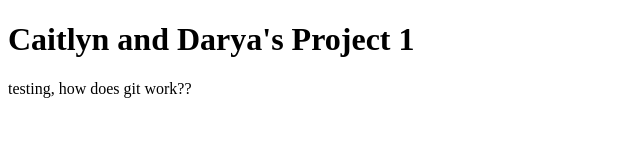
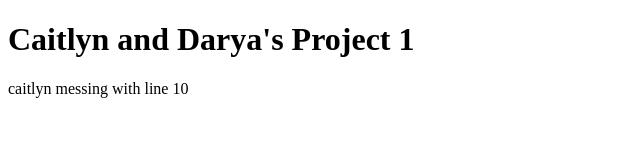
Before and after one commit to cashimi/cait-darya, a plain HTML site: page index.html in a window 1280 px wide. Shown: the full height of the page, 0-640 px from the left. Drawn offline with Linux system fonts and the light colour scheme.

Commit message:
Update index.html

```diff
--- a/index.html
+++ b/index.html
@@ -7,6 +7,6 @@
 </head>
 <body>
     <h1>Caitlyn and Darya's Project 1</h1>
-    <p>testing, how does git work??</p>
+    <p>caitlyn messing with line 10</p>
 </body>
 </html>
```
